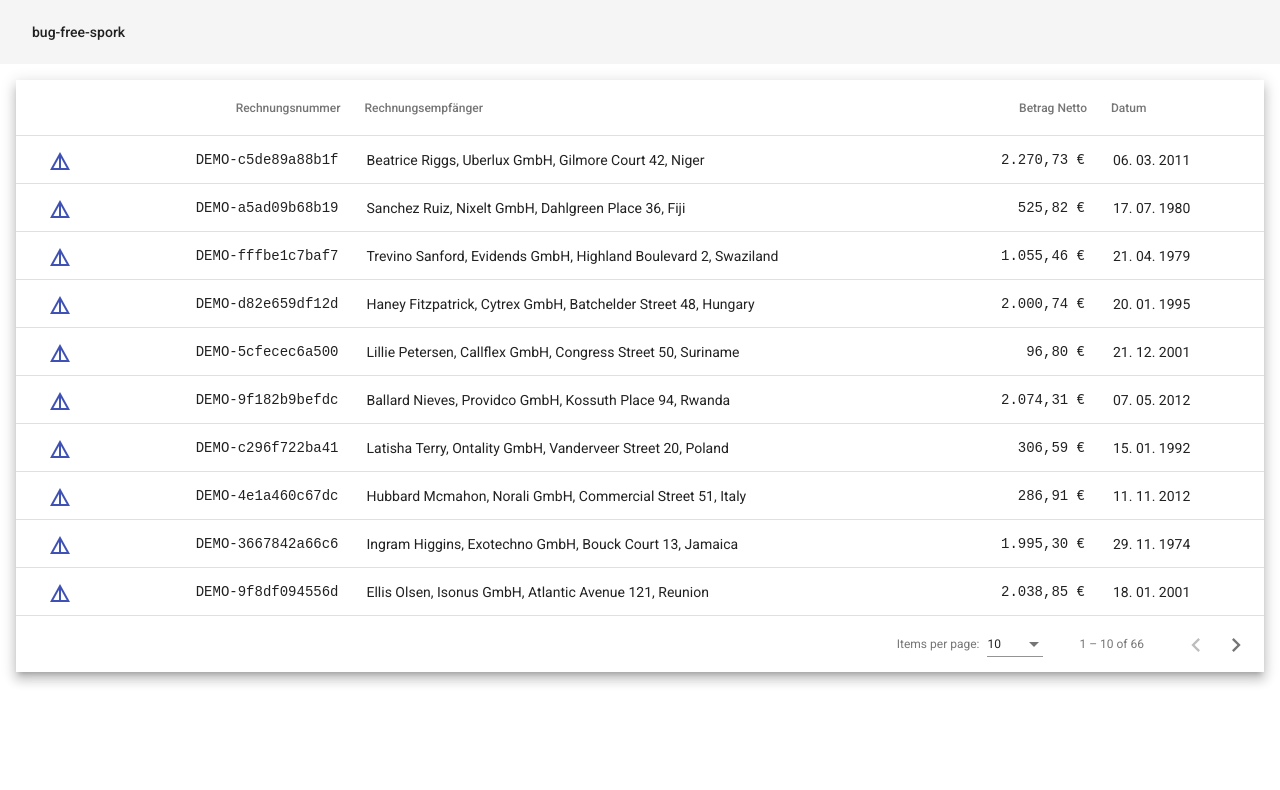
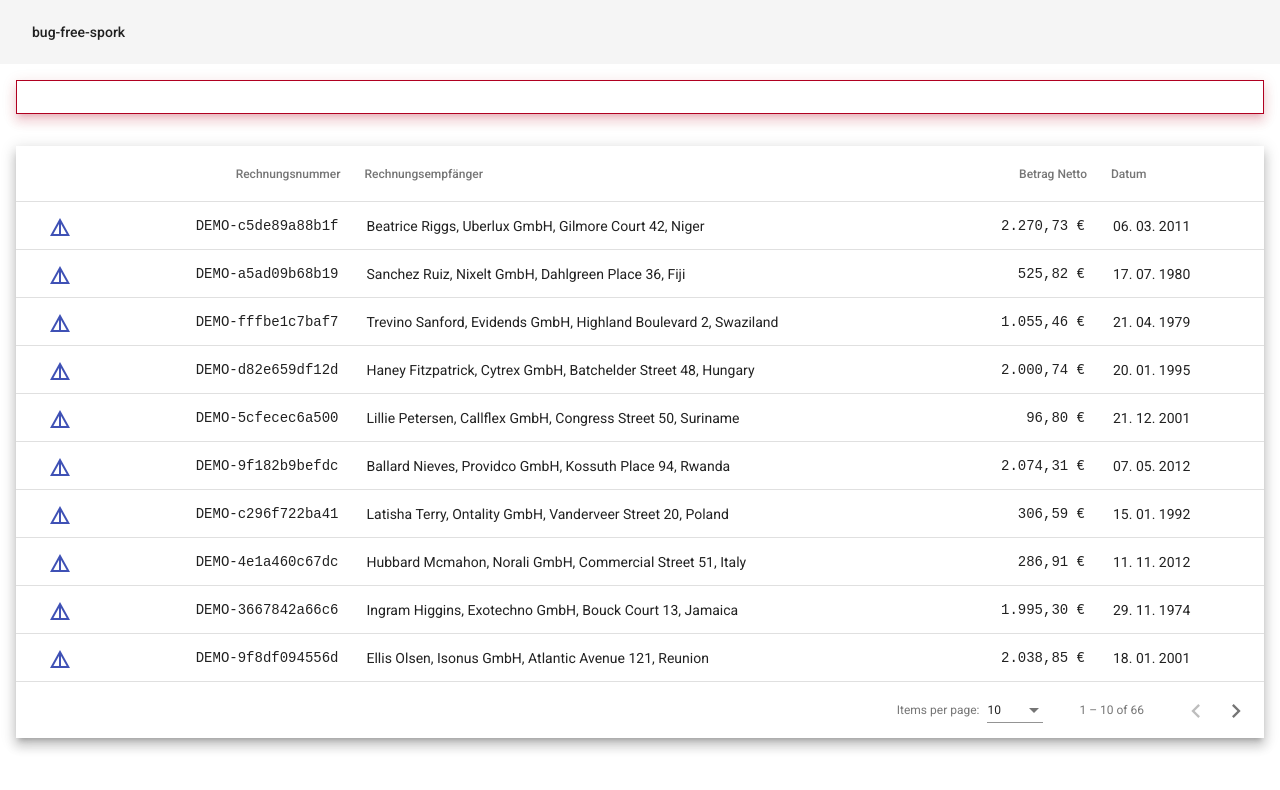
Before and after one commit to Jan-Ka/bug-free-spork, an Angular app: page / in a window 1280 px wide. Shown: the top 790 px of the page. Built offline with nearby package versions, Linux system fonts and the light colour scheme.

Commit message:
add `ErrorMessage` to app
Resolves #89

```diff
--- a/src/app/app.module.ts
+++ b/src/app/app.module.ts
@@ -19,6 +19,7 @@ import { RechnungspositionDetailTableComponent } from './rechnungsposition-detai
 import { RechnungTableComponent } from './rechnung-table/rechnung-table.component';
 import { RechnungBetragNettoPipe } from './rechnung-betrag-netto.pipe';
 import { GetDetailButtonTooltipPipe } from './rechnung-table/getDetailButtonTooltipPipe/get-detail-button-tooltip.pipe';
+import { ErrorMessageComponent } from './error-message/error-message/error-message.component';
 
 @NgModule({
   declarations: [
@@ -27,7 +28,8 @@ import { GetDetailButtonTooltipPipe } from './rechnung-table/getDetailButtonTool
     RechnungspositionDetailTableComponent,
     RechnungTableComponent,
     RechnungBetragNettoPipe,
-    GetDetailButtonTooltipPipe
+    GetDetailButtonTooltipPipe,
+    ErrorMessageComponent
   ],
   imports: [
     BrowserModule,
--- /dev/null
+++ b/src/app/error-message/error-message/error-message.component.html
@@ -0,0 +1,7 @@
+<ng-container *ngIf="error">
+    <div class="error-container">
+        <h2>Oh no!</h2>
+        <p>An error has occured:</p>
+        <p>{{error}}</p>
+    </div>
+</ng-container>
--- /dev/null
+++ b/src/app/error-message/error-message/error-message.component.scss
@@ -0,0 +1,3 @@
+.error-container {
+    text-align: center;
+}
--- /dev/null
+++ b/src/app/error-message/error-message/error-message.component.ts
@@ -0,0 +1,18 @@
+import { Component, OnInit, Input } from '@angular/core';
+
+@Component({
+  selector: 'app-error-message',
+  templateUrl: './error-message.component.html',
+  styleUrls: ['./error-message.component.scss']
+})
+export class ErrorMessageComponent implements OnInit {
+
+  constructor() { }
+
+  @Input()
+  error: string;
+
+  ngOnInit() {
+  }
+
+}
--- a/src/app/rechnung-table/rechnung-table.component.html
+++ b/src/app/rechnung-table/rechnung-table.component.html
@@ -1,8 +1,6 @@
+<app-error-message class="error-message" [error]="error"></app-error-message>
+
 <div class="component-container">
-    <ng-container *ngIf="error">
-        <h2>Oh no!</h2>
-        <p>An error has occured: {{error}}</p>
-    </ng-container>
     <div class="table-container">
         <table mat-table [dataSource]="dataSource">
             <ng-container matColumnDef="Actions">
--- a/src/app/rechnung-table/rechnung-table.component.scss
+++ b/src/app/rechnung-table/rechnung-table.component.scss
@@ -1,4 +1,6 @@
 @import '~@angular/material/theming';
+
+$error-color: #B00020;
 
 .component-container {
     @include mat-elevation(8);
@@ -39,3 +41,12 @@ td.mat-cell {
 .cdk-column-Datum {
     min-width: 6em;
 }
+
+.error-message {
+    display: block;
+    padding: 1em;
+    margin-bottom: 2em;
+
+    border: 1px solid $error-color;
+    @include mat-elevation(8, $error-color, 0.8);
+}
```
Also changed, not shown: 1 other file (tests, documents, lock files or other folders).
